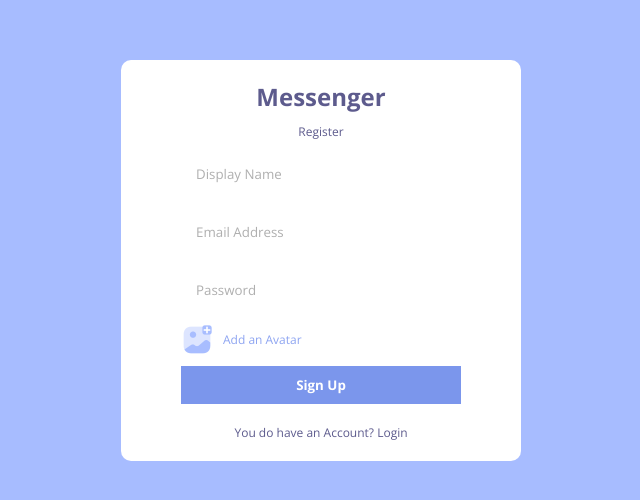
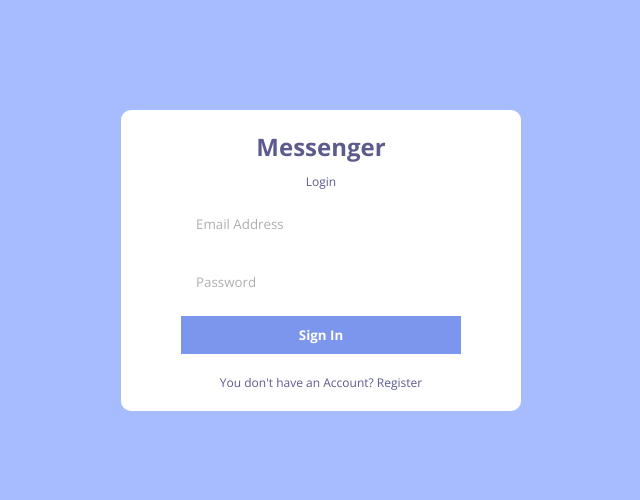
Before and after one commit to aadipoddar/Messenger-React, a React (Create React App) app: page / in a window 1280 px wide. Shown: the part 140-640 px from the top of the page, without its empty margins (319-959 px from the left). Built offline with nearby package versions, Linux system fonts and the light colour scheme.

Commit message:
Login Page Design

```diff
--- a/src/App.js
+++ b/src/App.js
@@ -1,9 +1,9 @@
-import { Register } from "./pages/Register";
+import { Login } from "./pages/Login";
 import "./style.scss";
 
 function App() {
   return (
-    <Register />
+    <Login />
   );
 }
 
--- a/src/pages/Login.jsx
+++ b/src/pages/Login.jsx
@@ -0,0 +1,19 @@
+export const Login = () => {
+  return (
+    <div className="formContainer">
+      <div className="formWrapper">
+        <span className="logo">Messenger</span>
+        <span className="title">Login</span>
+
+        <form>
+          <input type="email" placeholder="Email Address" />
+          <input type="password" placeholder="Password" />
+
+          <button>Sign In</button>
+        </form>
+
+        <p>You don't have an Account? Register</p>
+      </div>
+    </div>
+  );
+};
```
